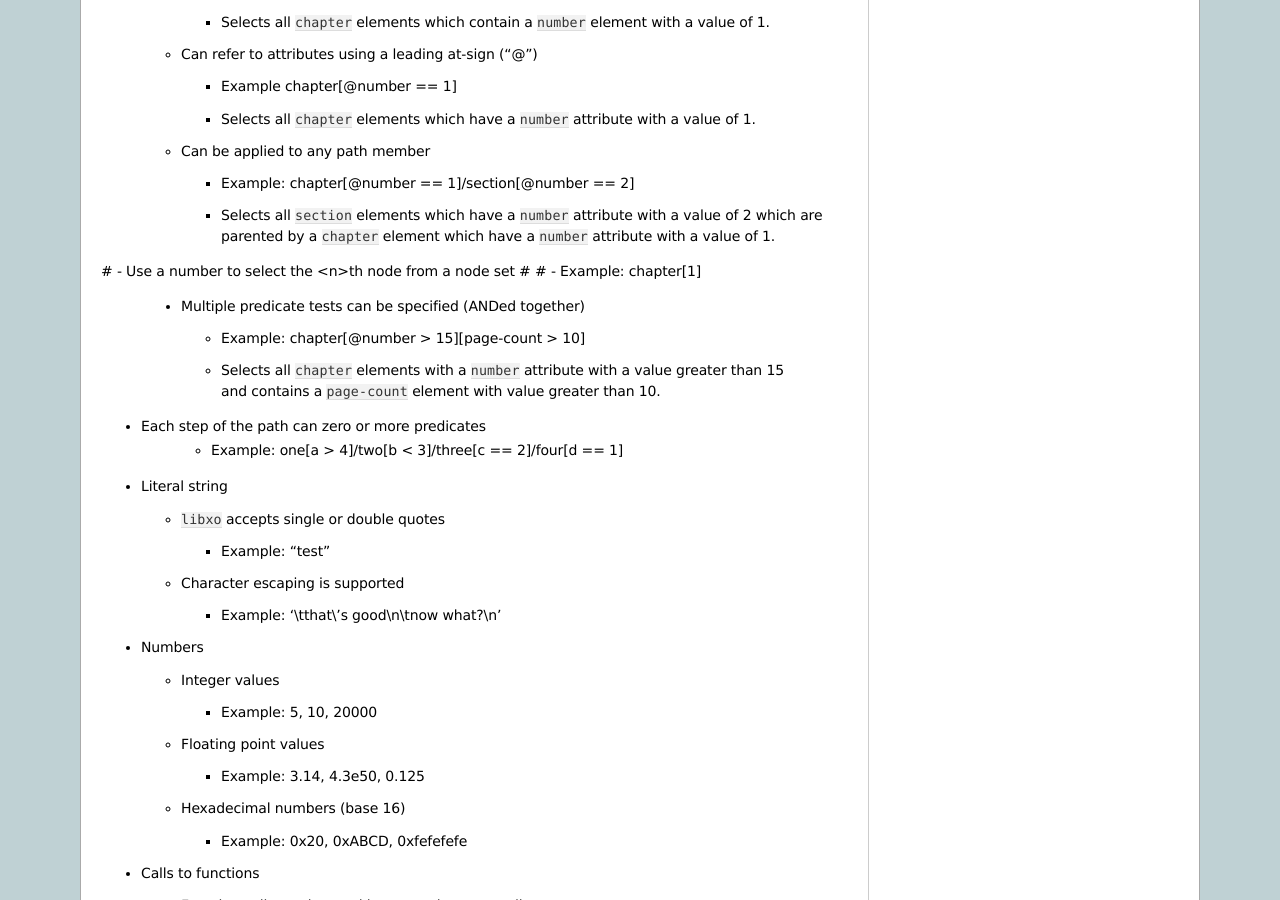
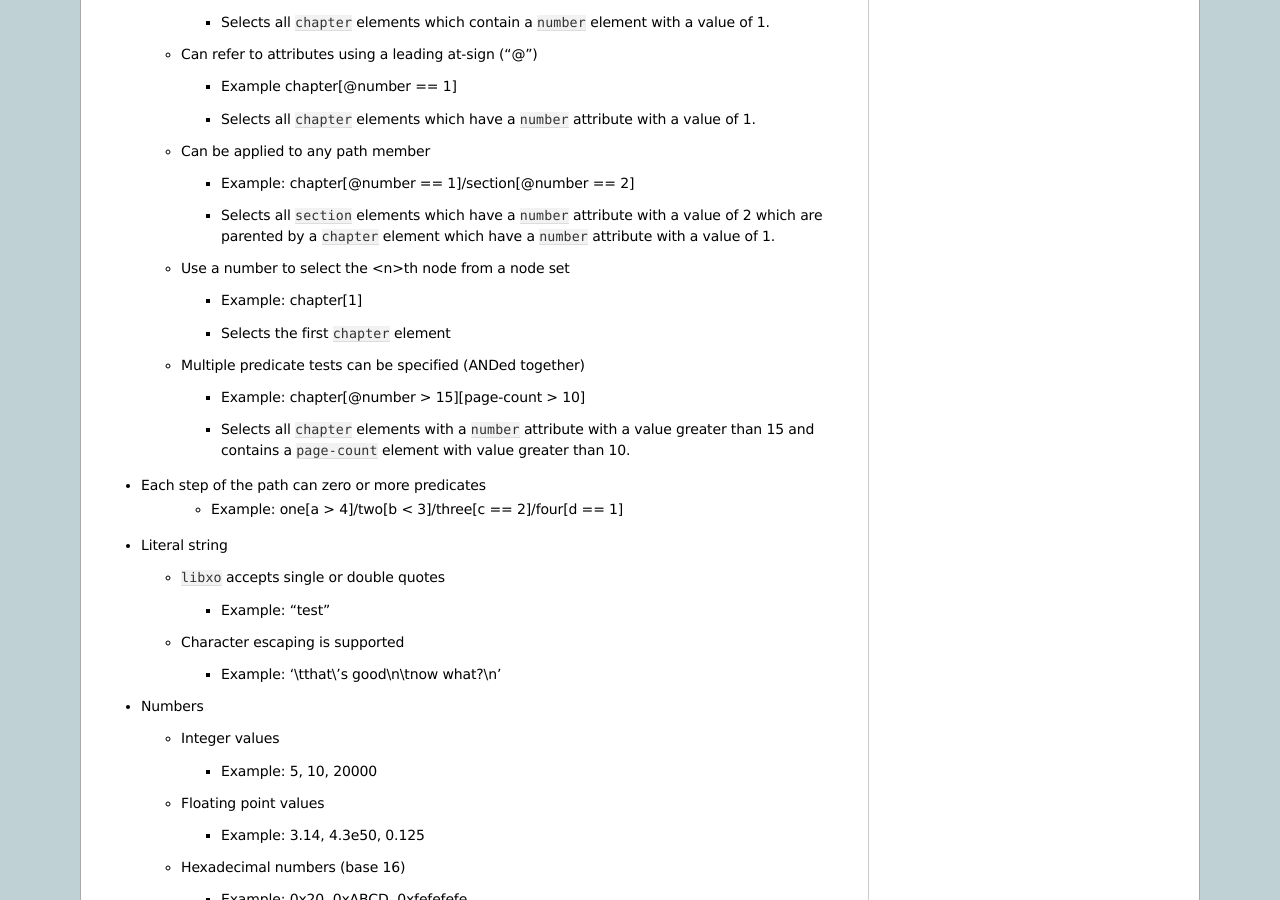
Before and after one commit to Juniper/libxo, a Sphinx documentation site: the page built from doc/filters.rst, in a window 1280 px wide and 900 px high, scrolled down 693 px. Built offline with Sphinx 7.4.7, drawn with Linux system fonts in a browser that asks for light colours; some of the changed text lies outside the part shown.

Commit message:
add more about xo_add_filter

```diff
--- a/doc/filters.rst
+++ b/doc/filters.rst
@@ -63,9 +63,10 @@ for content to be selected.  Expressions contain five constructs:
       a value of 2 which are parented by a `chapter` element which
       have a `number` attribute with a value of 1.
 
-#  - Use a number to select the <n>th node from a node set
-#
-#    - Example: chapter[1]
+  - Use a number to select the <n>th node from a node set
+
+    - Example: chapter[1]
+    - Selects the first `chapter` element
 
   - Multiple predicate tests can be specified (ANDed together)
 
```
Also changed, not shown: other parts of doc/filters.rst (+3 -3 lines).
